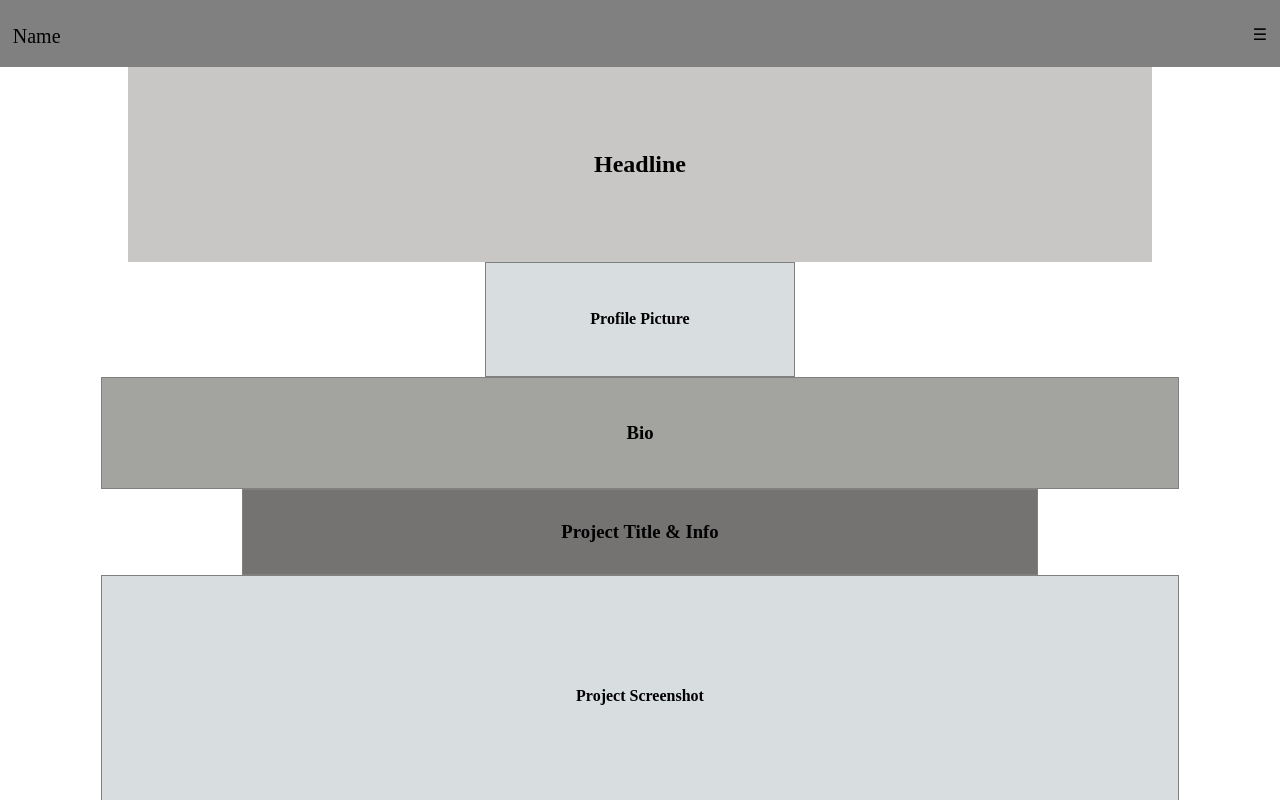
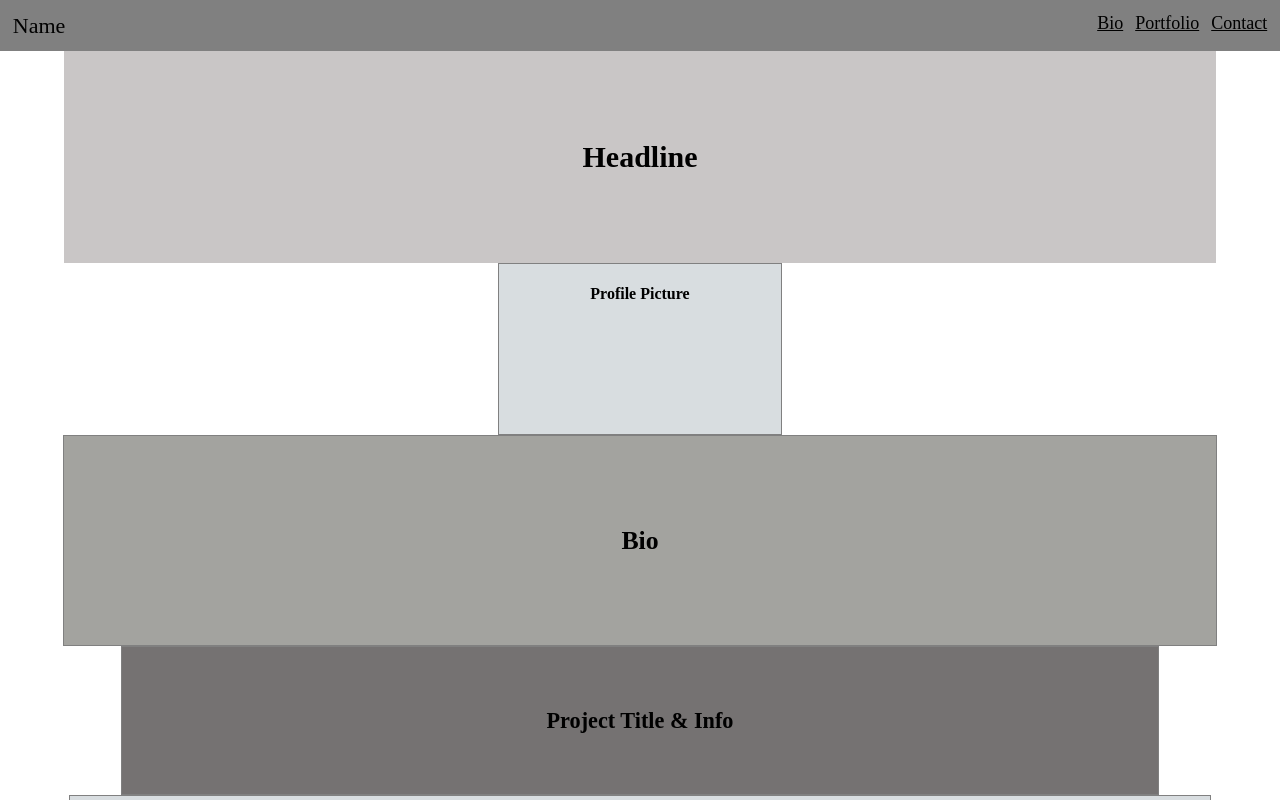
Before and after one commit to wthi001/Portfolio-Wireframe, a plain HTML site: page index.html in a window 1280 px wide. Shown: the top 800 px of the page. Drawn offline with nearby package versions, Linux system fonts and the light colour scheme.

Commit message:
revised html & css file

```diff
--- a/index.css
+++ b/index.css
@@ -1,25 +1,25 @@
 nav {
   padding: 1%;
   background-color:grey;
+  display:flex;
+  flex-direction:row;
+  justify-content:space-between;
 
 }
 
-  .name {
-    position:relative;
-    top:12px;
-    font-size:20px;
-
+.menuItems{
+  display:none;
+  color:black;
 }
 
 .burger {
   text-align:right;
-    position:relative;
-    bottom:10px;
+
 }
 
 header {
   text-align:center;
-    padding:5%;
+  padding:3%;
   background-color:rgb(201, 198, 198);
   width:70%;
   margin-left:auto;
@@ -31,19 +31,17 @@ nav {
   border:grey 1px solid;
   background-color:rgb(216, 221, 224);
   width:20%;
-    padding:2%;
+  height:120px;
   margin-left:auto;
   margin-right:auto;
-
 }
 
 .bio {
   text-align:center;
   border:grey 1px solid;
   background-color:rgb(163, 163, 159);
+  width:70%;
   padding:3%;
-    width:80%;
-    padding:2%;
   margin-left:auto;
   margin-right:auto;
 
@@ -64,17 +62,115 @@ nav {
   text-align:center;
   border:grey 1px solid;
   background-color:rgb(216, 221, 224);
-    width:70%;
-    padding:7%;
+  width:65%;
+  padding:12%;
   margin-left:auto;
   margin-right:auto;
 }
 
-  .contactInfo{
+.contactInfo {
   border:grey 1px solid;
   background-color:gray;
   padding:0;
 }
 .contactInfo a{
   color:black;
+  font-size:14px;
 }
+
+@media screen and (min-width:768px) {
+
+ .name {
+   font-size:20px;
+ }
+
+ .menuItems {
+   display:flex;
+  }
+
+  .menuItems a{
+   margin-left:10px;
+   color:black;
+  }
+
+  .burger {
+    display:none;
+  }
+
+  header {
+    width:75%;
+    padding:4%;
+    font-size:18px;
+  }
+  .profilePic {
+    width:21%;
+    height:150px;
+  }
+ .bio {
+  width:75%;
+  padding:4%;
+  font-size:20px;
+ }
+  .projectInfo{
+   width:70%;
+   padding: 2%;
+   font-size:17px;
+  }
+
+  .screenShot {
+   width:75%;
+   padding:14%;
+  }
+  .contactInfo a {
+   font-size:16px;
+  }
+}
+
+@media screen and (min-width:1024px) {
+
+ .name {
+   font-size:22px;
+ }
+
+ .menuItems {
+   display:flex;
+   font-size:18px;
+  }
+
+  .menuItems a{
+   margin-left:12px;
+   color:black;
+  }
+
+  .burger {
+    display:none;
+  }
+
+  header {
+    width:80%;
+    padding:5%;
+    font-size:20px;
+  }
+  .profilePic {
+    width:22%;
+    height:170px;
+  }
+ .bio {
+  width:80%;
+  padding:5%;
+  font-size:22px;
+ }
+  .projectInfo{
+   width:75%;
+   padding: 3%;
+   font-size:19px;
+  }
+
+  .screenShot {
+   width:80%;
+   padding:15%;
+  }
+  .contactInfo a {
+   font-size:18px;
+  }
+}
--- a/index.html
+++ b/index.html
@@ -8,8 +8,13 @@
   </head>
   <body>
   <nav role="navigation"class="nav">
-    <span class="name">Name</span>
+    <div class="name">Name</div>
     <div class="burger">&#9776</div>
+    <div class="menuItems">
+      <a href="">Bio</a>
+      <a href="">Portfolio</a>
+      <a href="">Contact</a>
+    </div>
   </nav>
   <main role="main">
      <header role="banner">
```
Lines whose indentation alone changed are shown as unchanged.
